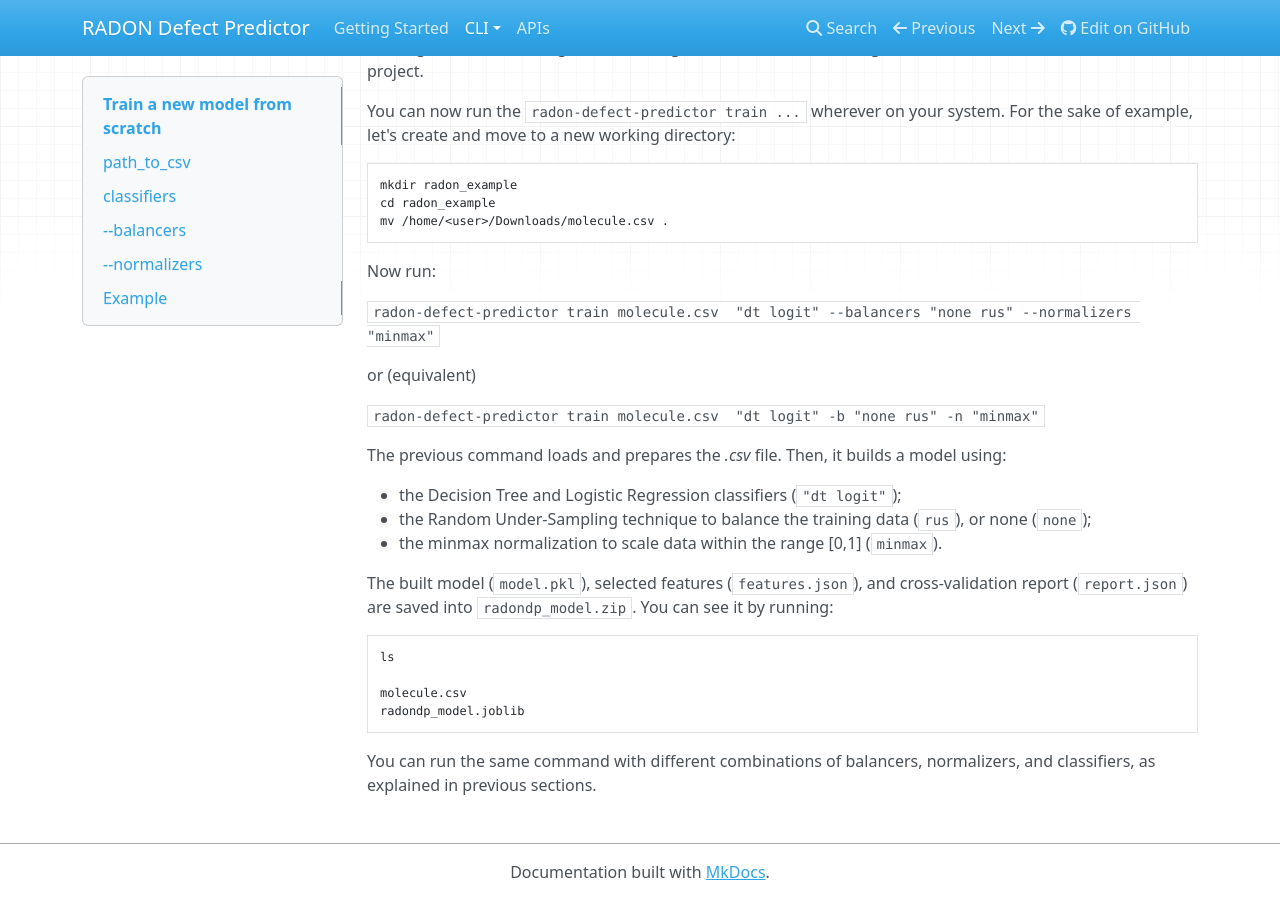
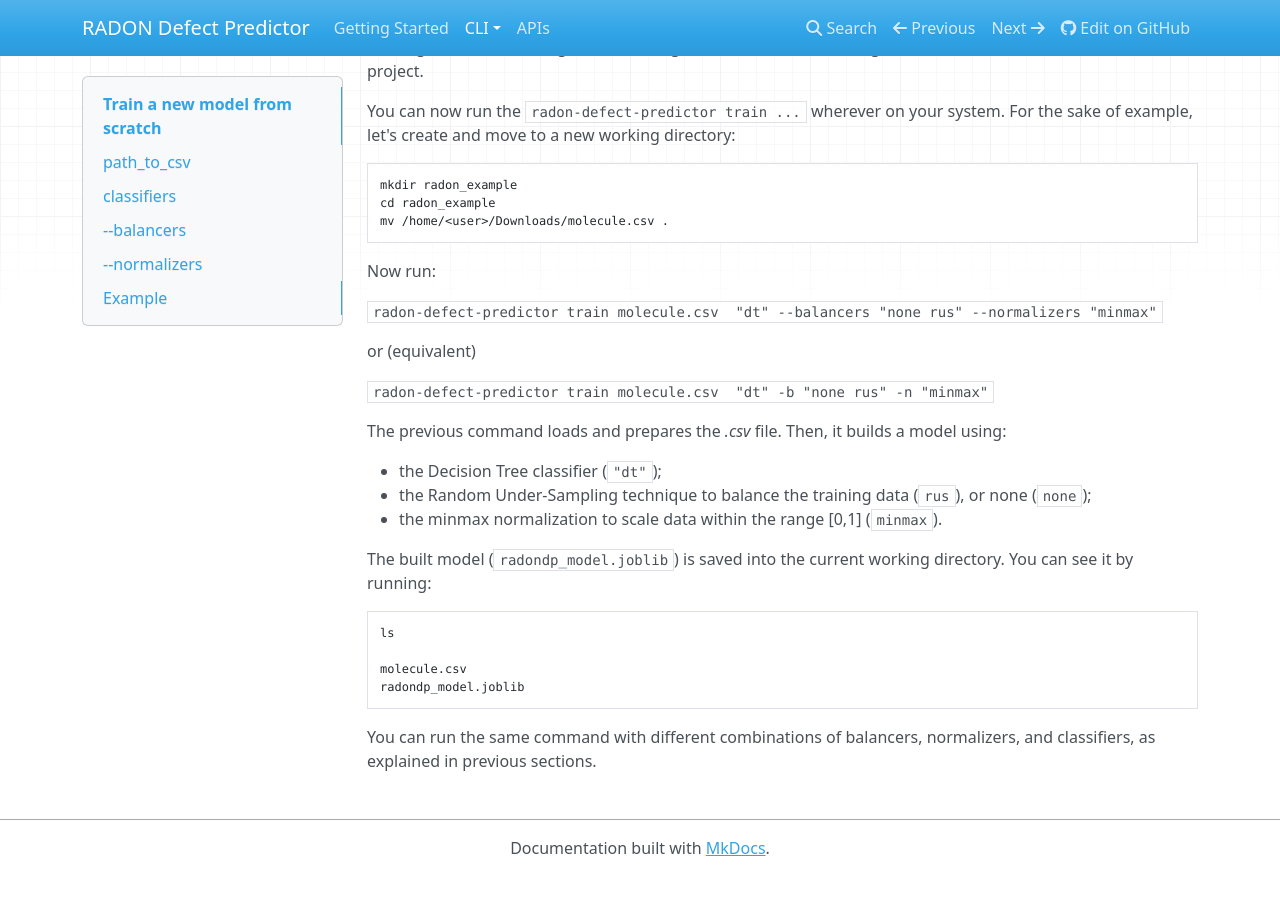
Before and after one commit to radon-h2020/radon-defect-prediction-cli, an MkDocs documentation site: the page built from docs/cli/train.md, in a window 1280 px wide and 900 px high, scrolled down 2161 px. Built offline with MkDocs 1.6.1, drawn with Linux system fonts in a browser that asks for light colours; nearby versions of some CDN libraries; after the commit the page ends 3037 px from its top, so only the background shows below that.

Commit message:
Update train.md

````diff
--- a/docs/cli/train.md
+++ b/docs/cli/train.md
@@ -113,20 +113,20 @@
 
 Now run:
 
-`radon-defect-predictor train molecule.csv  "dt logit" --balancers "none rus" --normalizers "minmax"`
+`radon-defect-predictor train molecule.csv  "dt" --balancers "none rus" --normalizers "minmax"`
 
 or (equivalent)
 
-`radon-defect-predictor train molecule.csv  "dt logit" -b "none rus" -n "minmax"`
+`radon-defect-predictor train molecule.csv  "dt" -b "none rus" -n "minmax"`
 
 The previous command loads and prepares the *.csv* file. Then, it builds a model using:
 
-* the Decision Tree and Logistic Regression classifiers (`"dt logit"`);
+* the Decision Tree classifier (`"dt"`);
 * the Random Under-Sampling technique to balance the training data (```rus```), or none (```none```);
 * the minmax normalization to scale data within the range [0,1] (```minmax```).
 
 
-The built model (`model.pkl`), selected features (`features.json`), and cross-validation report (`report.json`) are saved into `radondp_model.zip`.
+The built model (`radondp_model.joblib`) is saved into the current working directory.
 You can see it by running:
 
 ```text
````
